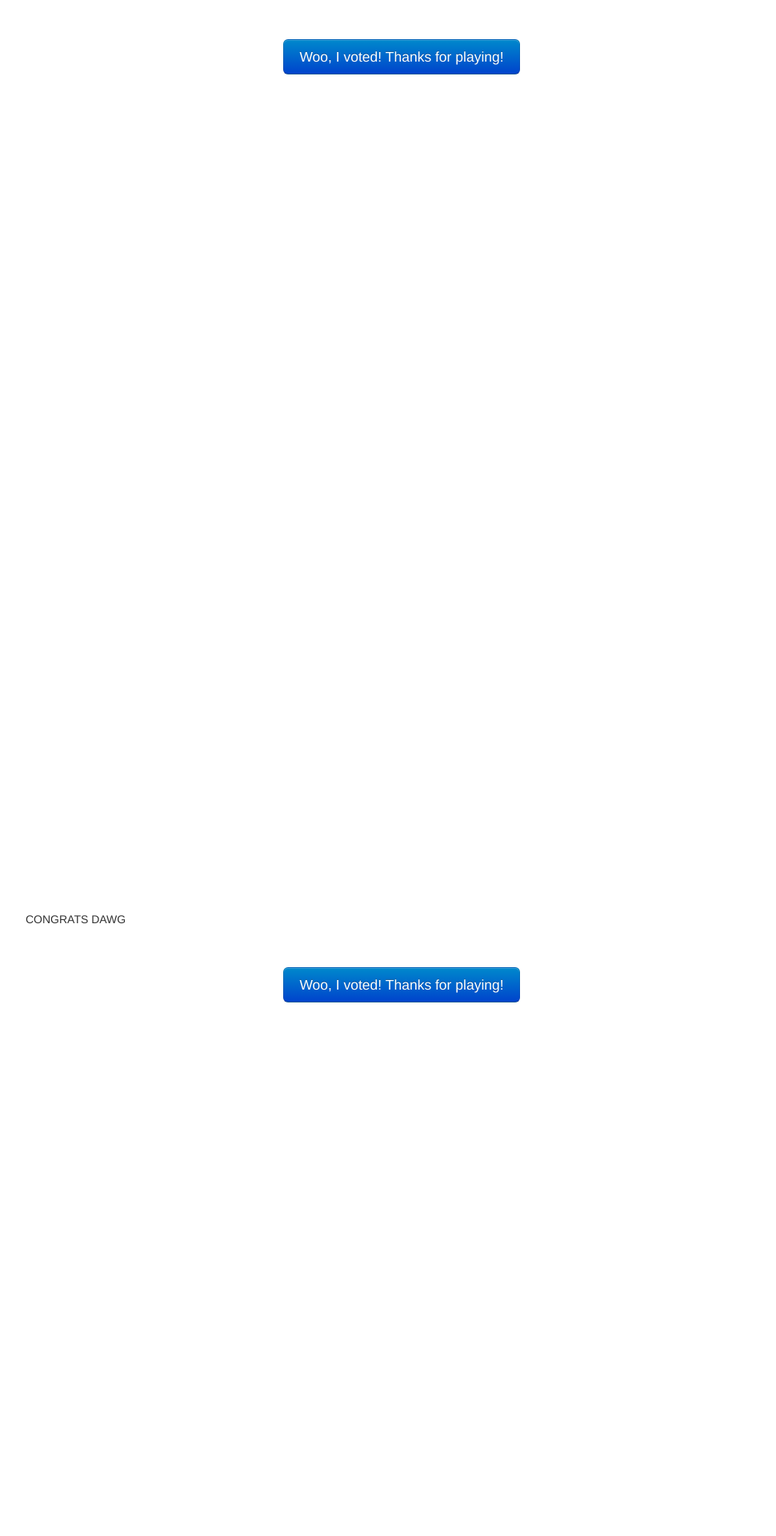
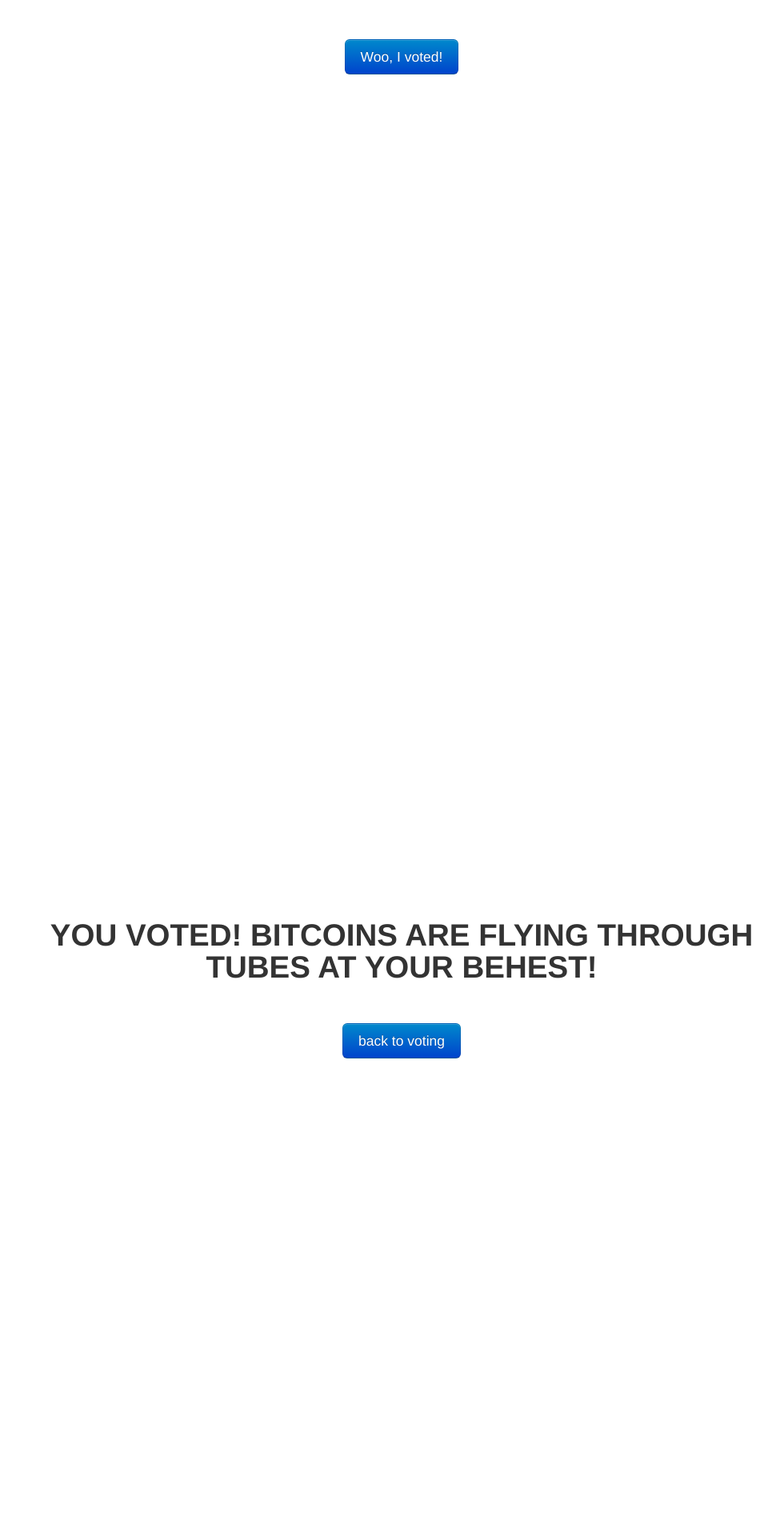
Before and after one commit to zparmley/YH12, a Flask app: page /vote in a window 1280 px wide. Shown: the part 561-2481 px from the top of the page at 80% size, without its empty margins (138-1108 px from the left). Run offline with Flask 2, Linux system fonts and the light colour scheme; some libraries are stand-ins or nearby versions.

Commit message:
scroll around

```diff
--- a/templates/result.html
+++ b/templates/result.html
@@ -1,5 +1,12 @@
-CONGRATS DAWG
+<style scoped>
+	h1 { text-align: center; }
+</style>
+<script>
+	window.setTimeout(function(){$('#result-container button').click();}, 1000);
+</script>
+
+<h1>YOU VOTED! BITCOINS ARE FLYING THROUGH TUBES AT YOUR BEHEST!</h1>
 
 <div class="next-action">
-    <button type="button" class="btn btn-primary btn-large last-button" data-next-anchor="#vote-container">Woo, I voted! Thanks for playing!</button>
+    <button type="button" class="btn btn-primary btn-large last-button" data-next-anchor="#vote-container">back to voting</button>
 </div>
--- a/templates/vote_to_choose.html
+++ b/templates/vote_to_choose.html
@@ -1,3 +1,7 @@
+<style scoped>
+	h1 { text-align: center; }
+	h2 { text-align: center; }
+</style>
 <h1>SCAN QR CODE TO VOTE BY PLACING A BITCOIN BET!</h1>
 <div class="row-fluid">
   <div class="span6">
@@ -37,9 +41,13 @@
     }
     $(document).ready(function(){
         setInterval(votePoller, 2000);
+		$('#vote-container button').click(function(){
+			window.setTimeout(function(){$('#result-container button').click();}, 2000);
+		});
     });
+
 </script>
 
 <div class="next-action">
-    <button type="button" class="btn btn-primary btn-large last-button" data-next-anchor="#start-container">Woo, I voted! Thanks for playing!</button>
+    <button type="button" class="btn btn-primary btn-large last-button" data-next-anchor="#result-container">Woo, I voted!</button>
 </div>
```
